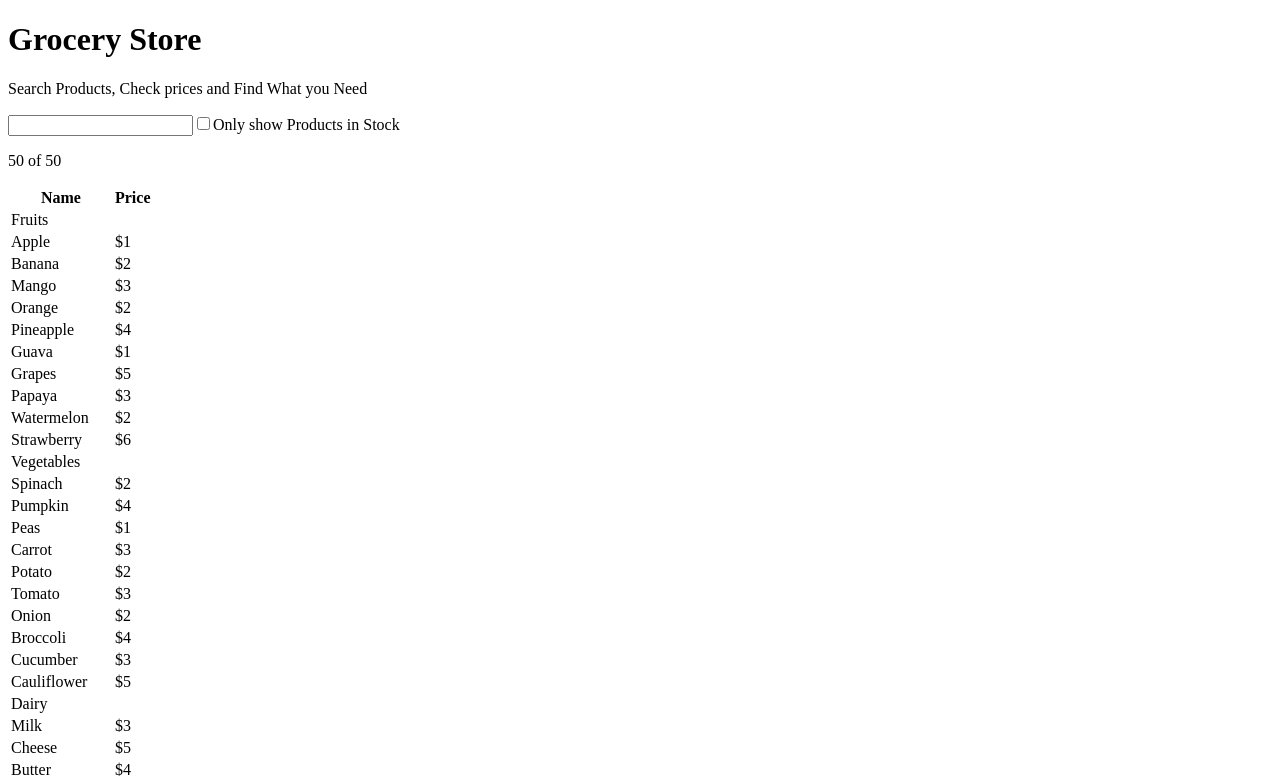
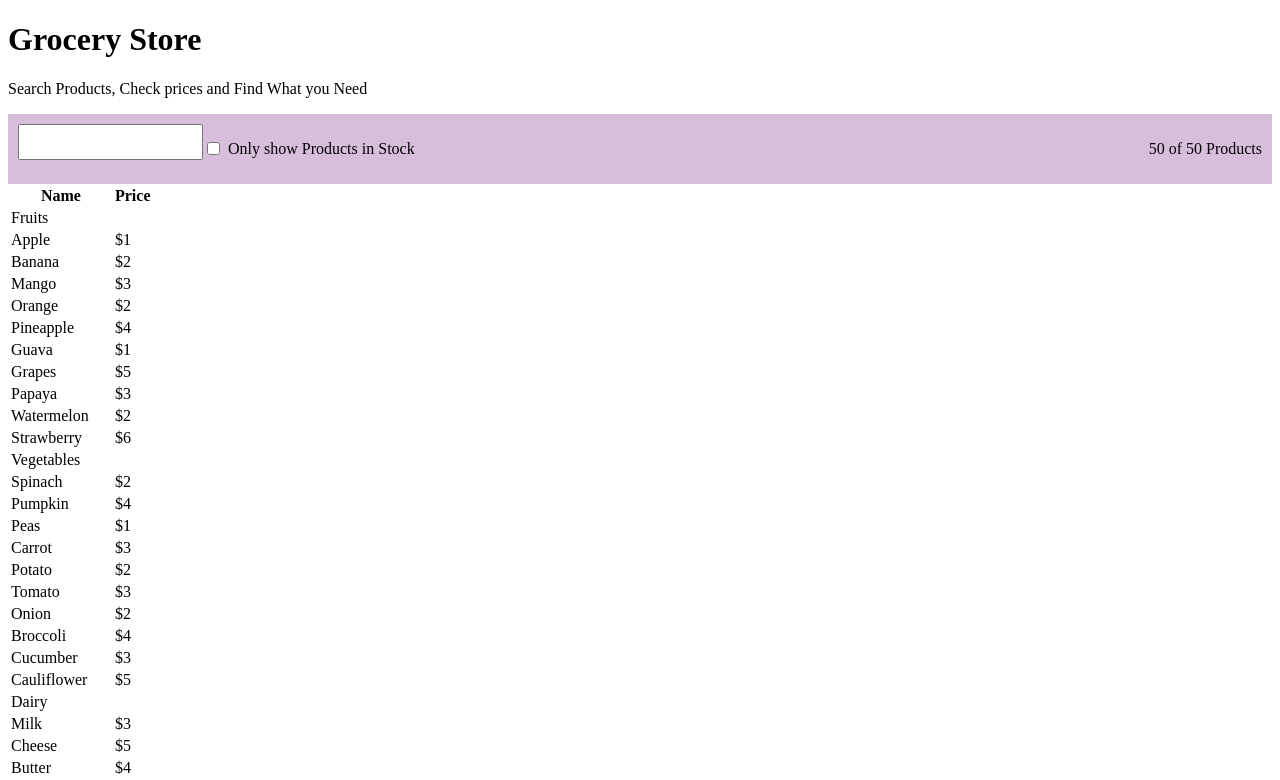
Before and after one commit to rezasdsju/product-search-react-ts, a React (Vite) app: page / in a window 1280 px wide. Shown: the top 780 px of the page. Built offline with nearby package versions, Linux system fonts and the light colour scheme.

Commit message:
style: add styling to SearchBar component

```diff
--- /dev/null
+++ b/src/components/Search/SearchBar.css
@@ -0,0 +1,22 @@
+.search-container {
+    background-color: rgb(215, 191, 220);
+    display: flex;
+    justify-content: space-between;
+    padding: 10px;
+}
+
+.stock-filter {
+    display: flex;
+
+    gap: 5px;
+    align-items: center;
+
+}
+
+.search-container input[type="text"] {
+    height: 60%;
+
+}
+.input-container{
+    display: flex;
+}
--- a/src/components/Search/SearchBar.tsx
+++ b/src/components/Search/SearchBar.tsx
@@ -1,5 +1,8 @@
 // import type { Product } from "../../type"
 import type { SearchBarTypes } from "../../type"
+import './SearchBar.css'
+
+
 export default function SearchBar({ setChecked, setSearchedItem, searchedItem, products, checked }: SearchBarTypes) {
 
     // const matchedProducts: Product[] = products.filter(product =>
@@ -20,13 +23,20 @@ export default function SearchBar({ setChecked, setSearchedItem, searchedItem, p
         (!checked || product.stocked)
     )
     return (
-        <form action="">
-            <input type="text" value={searchedItem} onChange={(e) => setSearchedItem(e.target.value)} />
-            <input type="checkbox" onChange={(e) => setChecked(e.target.checked)} />
-            <label htmlFor="">Only show Products in Stock</label>
+        <form action="" className="search-container">
+            <div className="input-container">
+                <input type="text" value={searchedItem} onChange={(e) => setSearchedItem(e.target.value)} />
+                <div className="stock-filter">
+                    <input
+                        type="checkbox"
+                        onChange={(e) => setChecked(e.target.checked)}
+                    />
+                    <label>Only show Products in Stock</label>
+                </div>
+            </div>
             {/* <p>{searchedItemCount} of {products.length}</p> */}
             {/* <p>{searchedItem.length}</p> */}
-            <p>{filteredProducts.length} of {products.length}</p>
+            <p>{filteredProducts.length} of {products.length} Products</p>
 
         </form>
     )
```
